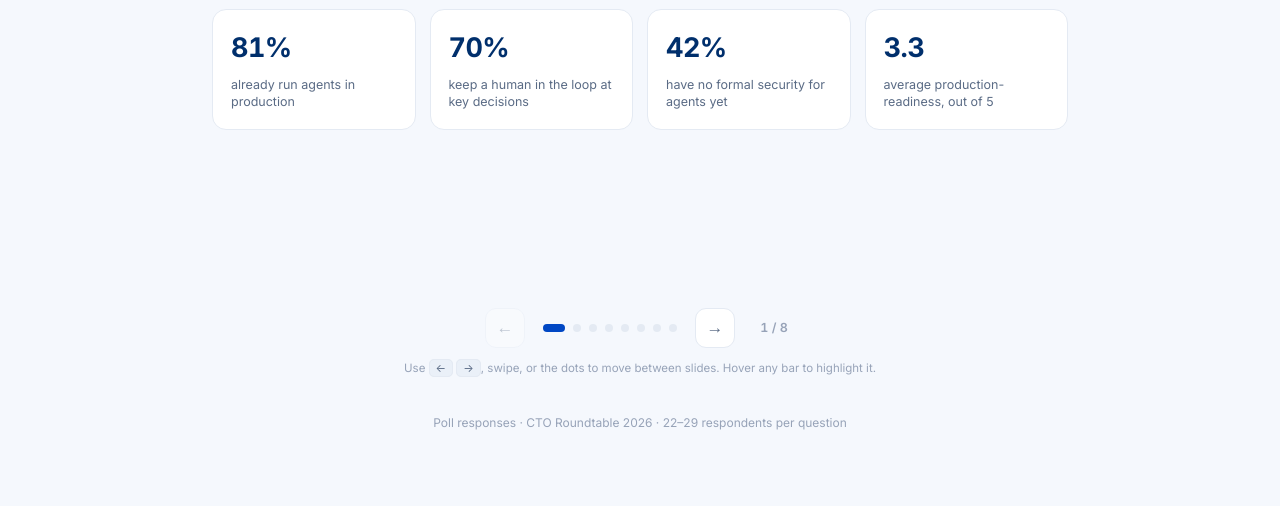
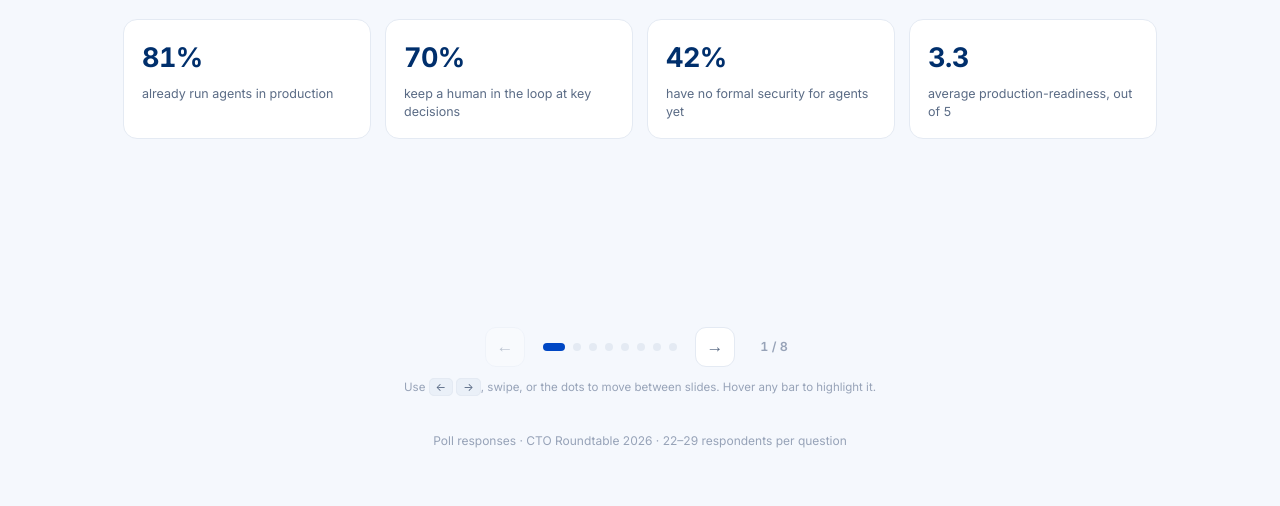
Before and after one commit to shreelekhaaa/cto-roundtable-2026, a plain HTML site: page carousel-agents.html in a window 1280 px wide. Shown: the part 339-845 px from the top of the page. Drawn offline with Linux system fonts and the light colour scheme.

Commit message:
Resize carousels to fixed 1050x600 frame
Co-Authored-By: Claude Opus 4.8 (1M context) <noreply@anthropic.com>

```diff
--- a/carousel-agents.html
+++ b/carousel-agents.html
@@ -16,7 +16,7 @@
   * { margin: 0; padding: 0; box-sizing: border-box; }
   body { font-family: 'Inter', -apple-system, sans-serif; background: var(--bg);
     color: var(--ink); line-height: 1.5; -webkit-font-smoothing: antialiased; }
-  .wrap { max-width: 920px; margin: 0 auto; padding: 40px 24px 56px; }
+  .wrap { max-width: 1082px; margin: 0 auto; padding: 40px 16px 56px; }
   .eyebrow { font-size: 12px; font-weight: 600; letter-spacing: 0.12em;
     text-transform: uppercase; color: var(--brand); margin-bottom: 10px; }
   h1 { font-size: 30px; font-weight: 700; letter-spacing: -0.02em; margin-bottom: 10px; color: var(--navy); }
@@ -24,15 +24,14 @@
 
   /* ---- deck / carousel ---- */
   /* --ar sets the uniform slide aspect ratio (width / height). Change it here. */
-  .deck { --ar: 3 / 2; position: relative; overflow: hidden; touch-action: pan-y;
-    aspect-ratio: var(--ar); }
+  .deck { width: 1050px; height: 600px; max-width: 100%; margin: 0 auto; position: relative; overflow: hidden; touch-action: pan-y; }
   .track { display: flex; height: 100%; transition: transform .5s cubic-bezier(.22,.61,.36,1); }
   .slide { flex: 0 0 100%; max-width: 100%; height: 100%; padding: 10px 8px;
     display: flex; flex-direction: column; justify-content: center; overflow-y: auto; }
   .slide .card { margin-bottom: 0; width: 100%; }
   /* question slides: card fills the frame, its content vertically centred */
   .q-slide .card { flex: 1 1 auto; display: flex; flex-direction: column; justify-content: center; }
-  @media (max-width: 560px) { .deck { --ar: 3 / 4; } }
+  /* deck is a fixed 1050 x 600 frame */
 
   /* slide title (intro) */
   .slide-title { padding-top: 6px; }
```
Also changed, not shown: carousel-costs.html (+3 -4 lines), carousel-team.html (+3 -4 lines).
